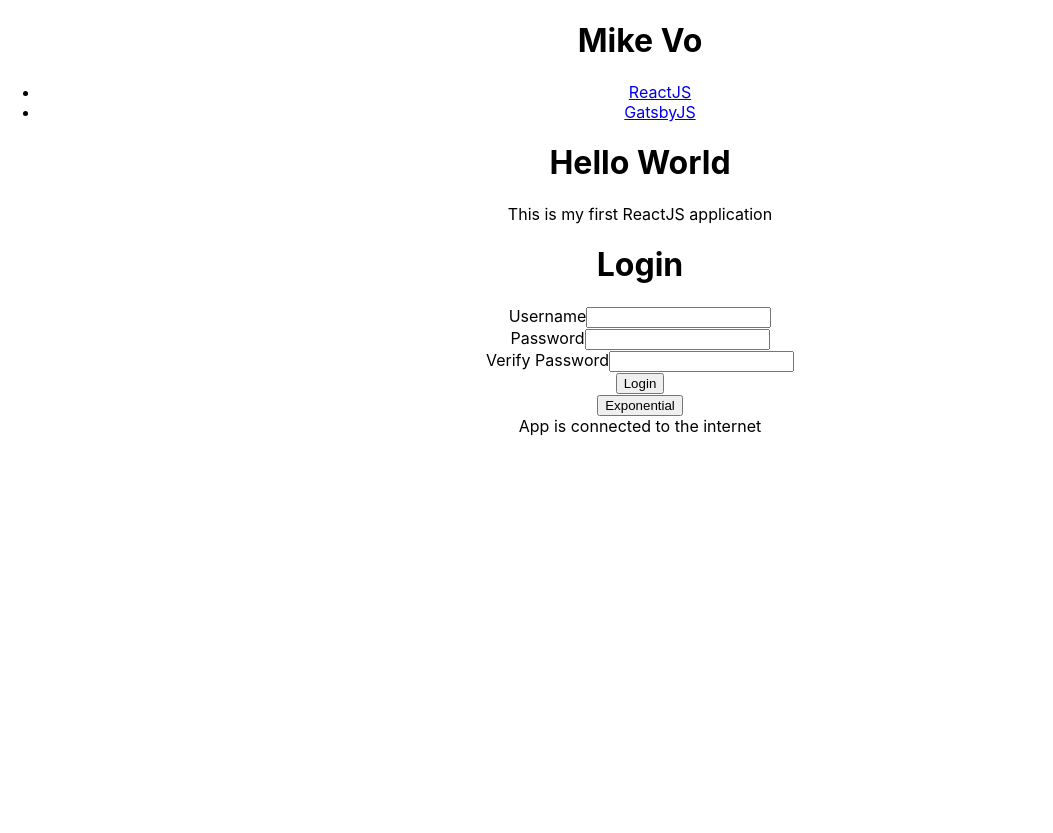
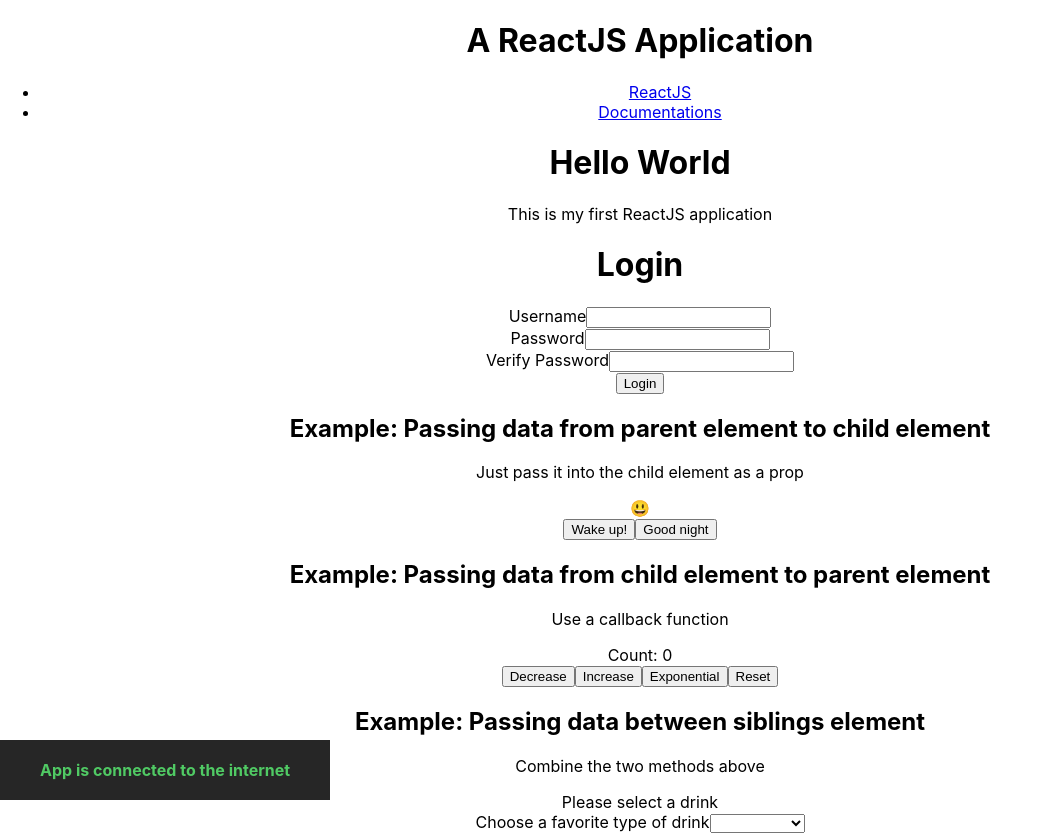
Before and after one commit to miketvo/reactjs-edu-demo, a React (Create React App) app: page / in a window 1280 px wide. Shown: the whole page, without its empty margins (0-1053 px from the left). Before the commit the page ends 800 px from the top, so only its background shows below. Built offline with nearby package versions, Linux system fonts and the light colour scheme.

Commit message:
Added React data transfer using hook examples

```diff
--- a/src/App.css
+++ /dev/null
@@ -1,38 +0,0 @@
-.App {
-  text-align: center;
-}
-
-.App-logo {
-  height: 40vmin;
-  pointer-events: none;
-}
-
-@media (prefers-reduced-motion: no-preference) {
-  .App-logo {
-    animation: App-logo-spin infinite 20s linear;
-  }
-}
-
-.App-header {
-  background-color: #282c34;
-  min-height: 100vh;
-  display: flex;
-  flex-direction: column;
-  align-items: center;
-  justify-content: center;
-  font-size: calc(10px + 2vmin);
-  color: white;
-}
-
-.App-link {
-  color: #61dafb;
-}
-
-@keyframes App-logo-spin {
-  from {
-    transform: rotate(0deg);
-  }
-  to {
-    transform: rotate(360deg);
-  }
-}
--- a/src/App.js
+++ b/src/App.js
@@ -1,11 +1,21 @@
+// Library
+import { useState } from "react";
+
+// Hooks
+import useOnline from "./hooks/useOnline";
+
+// Components
 import Jumbotron from "./components/Jumbotron";
 import Header from "./components/Header";
 import Nav from "./components/Nav";
 import LoginForm from "./components/LoginForm";
-import Decrease from "./components/Decrease";
-import Exponential from "./components/Exponential";
-import useOnline from "./hooks/useOnline";
-import "./App.css";
+import SwitchDisplay from "./components/SwitchDisplay";
+import Counter from "./components/Counter";
+import DrinkSelector from "./components/DrinkSelector";
+import DrinkDisplay from "./components/DrinkDisplay";
+
+// Styles
+import style from "./App.module.css";
 
 function App() {
   const links = [
@@ -14,16 +24,20 @@ function App() {
       name: "ReactJS",
     },
     {
-      href: "https://www.gatsbyjs.com/",
-      name: "GatsbyJS",
+      href: "https://reactjs.org/docs/getting-started.html",
+      name: "Documentations",
     },
   ];
 
   const online = useOnline();
 
+  let [isAwake, setAwake] = useState(true);
+  let [count, setCount] = useState(0);
+  let [drink, setDrink] = useState("");
+
   return (
-    <div className="App">
-      <Header title="Mike Vo">
+    <div className={style["app"]}>
+      <Header title="A ReactJS Application">
         <Nav links={links} />
       </Header>
       <Jumbotron
@@ -31,12 +45,53 @@ function App() {
         subtitle="This is my first ReactJS application"
       />
       <LoginForm />
-      {/*<Decrease initialCount={0} />*/}
-      <Exponential initialCount={1} />
-      <div>
-        {online
-          ? "App is connected to the internet"
-          : "App is not connected to the internet"}
+
+      <main>
+        <section>
+          <h2>Example: Passing data from parent element to child element</h2>
+          <p>Just pass it into the child element as a prop</p>
+          <SwitchDisplay value={isAwake} />
+          <button
+            onClick={() => {
+              setAwake(true);
+            }}
+          >
+            Wake up!
+          </button>
+          <button
+            onClick={() => {
+              setAwake(false);
+            }}
+          >
+            Good night
+          </button>
+        </section>
+
+        <section>
+          <h2>Example: Passing data from child element to parent element</h2>
+          <p>Use a callback function</p>
+          <div>Count: {count}</div>
+          <Counter count={count} callback={setCount} />
+        </section>
+
+        <section>
+          <h2>Example: Passing data between siblings element</h2>
+          <p>Combine the two methods above</p>
+          <DrinkDisplay drink={drink} />
+          <DrinkSelector callback={setDrink} />
+        </section>
+      </main>
+
+      <div className={style["network-status"]}>
+        {online ? (
+          <div className={style["online"]}>
+            App is connected to the internet
+          </div>
+        ) : (
+          <div className={style["offline"]}>
+            App is not connected to the internet
+          </div>
+        )}
       </div>
     </div>
   );
--- /dev/null
+++ b/src/App.module.css
@@ -0,0 +1,20 @@
+.app {
+  text-align: center;
+}
+
+.network-status {
+  position: fixed;
+  bottom: 0;
+  padding: 20px 40px;
+  font-weight: bold;
+  background: #262626;
+  color: #fff;
+}
+
+.network-status .online {
+  color: #50ca64;
+}
+
+.network-status .offline {
+  color: #e34242;
+}
--- /dev/null
+++ b/src/components/Counter.js
@@ -0,0 +1,34 @@
+const Counter = ({ count, callback }) => (
+  <div>
+    <button
+      onClick={() => {
+        callback(count - 1);
+      }}
+    >
+      Decrease
+    </button>
+    <button
+      onClick={() => {
+        callback(count + 1);
+      }}
+    >
+      Increase
+    </button>
+    <button
+      onClick={() => {
+        callback(count * 2);
+      }}
+    >
+      Exponential
+    </button>
+    <button
+      onClick={() => {
+        callback(0);
+      }}
+    >
+      Reset
+    </button>
+  </div>
+);
+
+export default Counter;
--- a/src/components/Decrease.js
+++ /dev/null
@@ -1,21 +0,0 @@
-import { useState, useEffect } from "react";
-
-const Decrease = ({ initialCount }) => {
-  let [count, setCount] = useState(initialCount);
-
-  useEffect(() => {
-    document.title = `Count = ${count}`;
-  });
-
-  return (
-    <button
-      onClick={() => {
-        setCount(count - 1);
-      }}
-    >
-      Decrease
-    </button>
-  );
-};
-
-export default Decrease;
--- /dev/null
+++ b/src/components/DrinkDisplay.js
@@ -0,0 +1,30 @@
+const DrinkDisplay = ({ drink }) => {
+  switch (drink) {
+    case "Milk":
+      return <>🥛</>;
+    case "Juice":
+      return <>🧃</>;
+    case "Coffee":
+      return <>☕</>;
+    case "Tea":
+      return <>🍵</>;
+    case "Soda":
+      return <>🥤</>;
+    case "Beer":
+      return <>🍺</>;
+    case "Wine":
+      return <>🍷</>;
+    case "Champagne":
+      return <>🥂</>;
+    case "Sake":
+      return <>🍶</>;
+    case "Cocktail":
+      return <>🍸</>;
+    case "Liquor":
+      return <>🥃</>;
+    default:
+      return <>Please select a drink</>;
+  }
+};
+
+export default DrinkDisplay;
--- /dev/null
+++ b/src/components/DrinkSelector.js
@@ -0,0 +1,25 @@
+const DrinkSelector = ({ callback }) => (
+  <div>
+    <label htmlFor="favorite-drink-type">Choose a favorite type of drink</label>
+    <select
+      onChange={() => {
+        callback(document.getElementById("favorite-drink-type").value);
+      }}
+      id="favorite-drink-type"
+    >
+      <option selected />
+      <option>Milk</option>
+      <option>Juice</option>
+      <option>Coffee</option>
+      <option>Tea</option>
+      <option>Beer</option>
+      <option>Wine</option>
+      <option>Champagne</option>
+      <option>Sake</option>
+      <option>Cocktail</option>
+      <option>Liquor</option>
+    </select>
+  </div>
+);
+
+export default DrinkSelector;
--- a/src/components/Exponential.js
+++ /dev/null
@@ -1,21 +0,0 @@
-import { useState, useEffect } from "react";
-
-const Exponential = ({ initialCount }) => {
-  let [count, setCount] = useState(initialCount);
-
-  useEffect(() => {
-    document.title = `Count = ${count}`;
-  });
-
-  return (
-    <button
-      onClick={() => {
-        setCount(count * 2);
-      }}
-    >
-      Exponential
-    </button>
-  );
-};
-
-export default Exponential;
--- a/src/components/LoginForm.js
+++ b/src/components/LoginForm.js
@@ -11,7 +11,12 @@ const LoginForm = () => {
       method="post"
       onSubmit={(e) => {
         e.preventDefault();
-        if (password === verifyPassword) {
+        if (
+          username &&
+          password &&
+          verifyPassword &&
+          password === verifyPassword
+        ) {
           alert(`Success!\nUsername: ${username}\nPassword: ${password}`);
         } else {
           alert("Authentication failed");
--- /dev/null
+++ b/src/components/SwitchDisplay.js
@@ -0,0 +1,5 @@
+const SwitchDisplay = ({ value }) => {
+  return <>{value ? <div>😃</div> : <div>😴</div>}</>;
+};
+
+export default SwitchDisplay;
```
